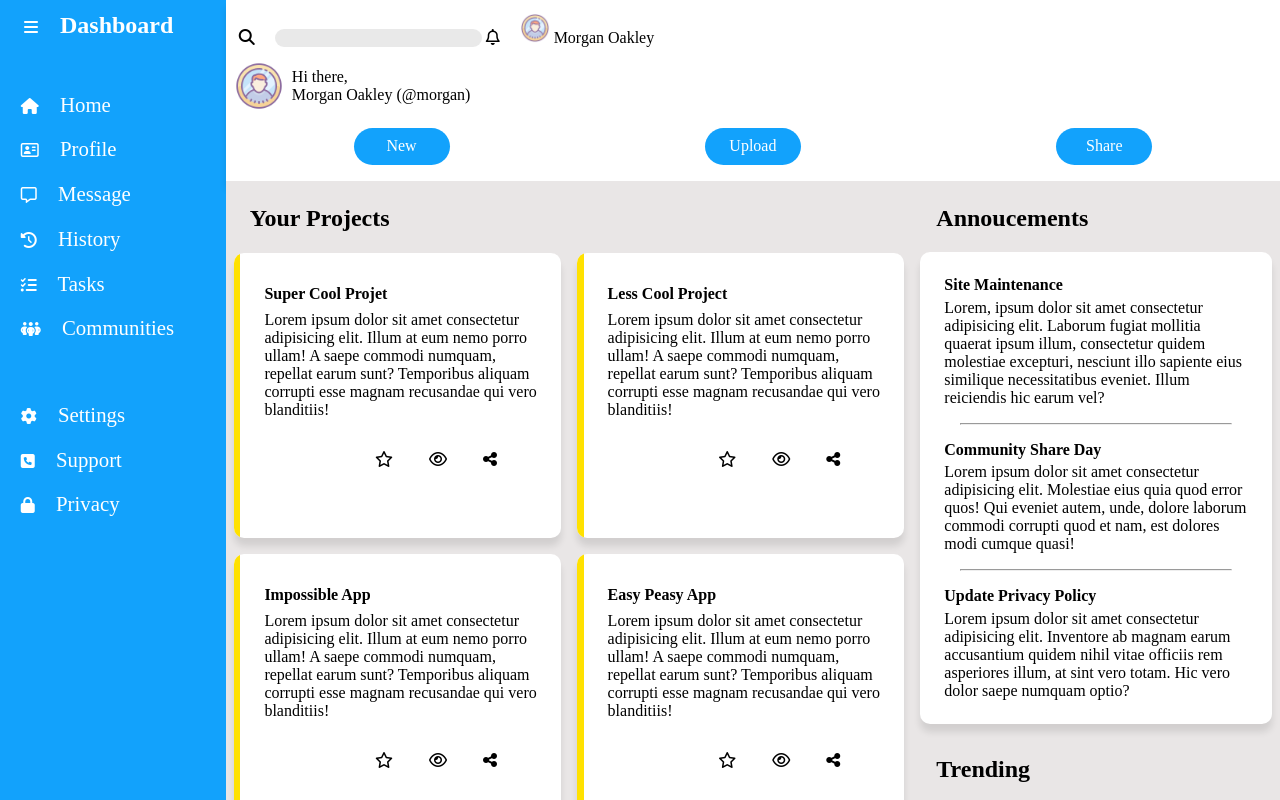
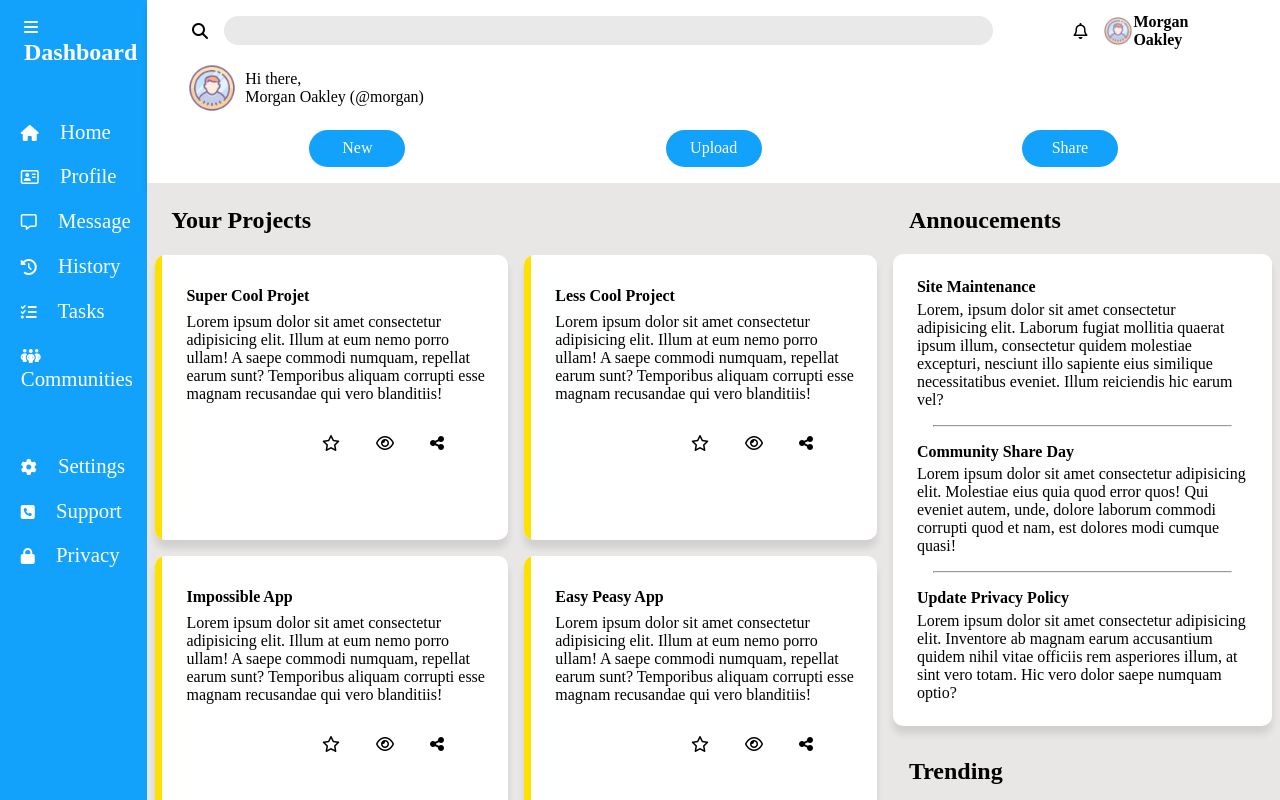
Before and after one commit to Alexskq/Front-end-Technical-test, a plain HTML site: page index.html in a window 1280 px wide. Shown: the top 800 px of the page. Drawn offline with Linux system fonts and the light colour scheme.

Commit message:
search bar done

```diff
--- a/index.html
+++ b/index.html
@@ -52,7 +52,7 @@
          <input type="text" id="search">
          <i class="fa-regular fa-bell"></i>
          <img src="/images/icons8-utilisateur-homme-64.png" alt="profil" class="top-picture">
-         <span>Morgan Oakley</span>
+         <span><strong>Morgan Oakley</strong></span>
        </div>
        <div class="info-nav-bar">
            <img src="/images/icons8-utilisateur-homme-64.png" alt="profil" class="big-profil">
--- a/style.css
+++ b/style.css
@@ -215,8 +215,26 @@ h3{
   /* ####### TOP BAR ########### */
 
   .search-bar{
-    display: inline-block;
+    display: inline-flex;
+
+  }
+
+  #search{
+    width: 51rem;
+    height: 1.8rem;
+    margin-right: 5rem;
+
+  }
+
+  .topnav{
+    padding: 0 2rem 1rem;
+  }
+
+  #name{
+
   }
 
 
+
+
 }
```
